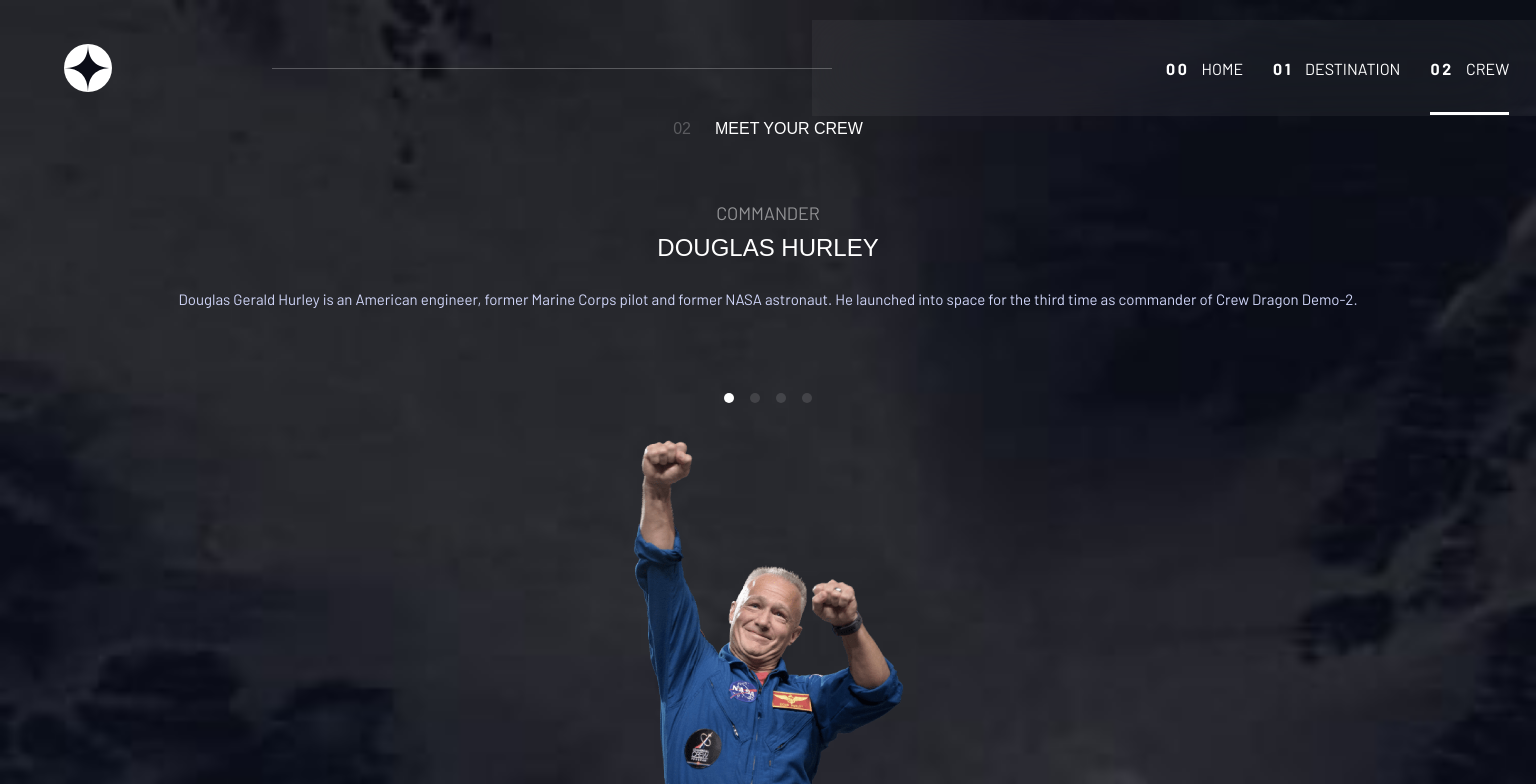
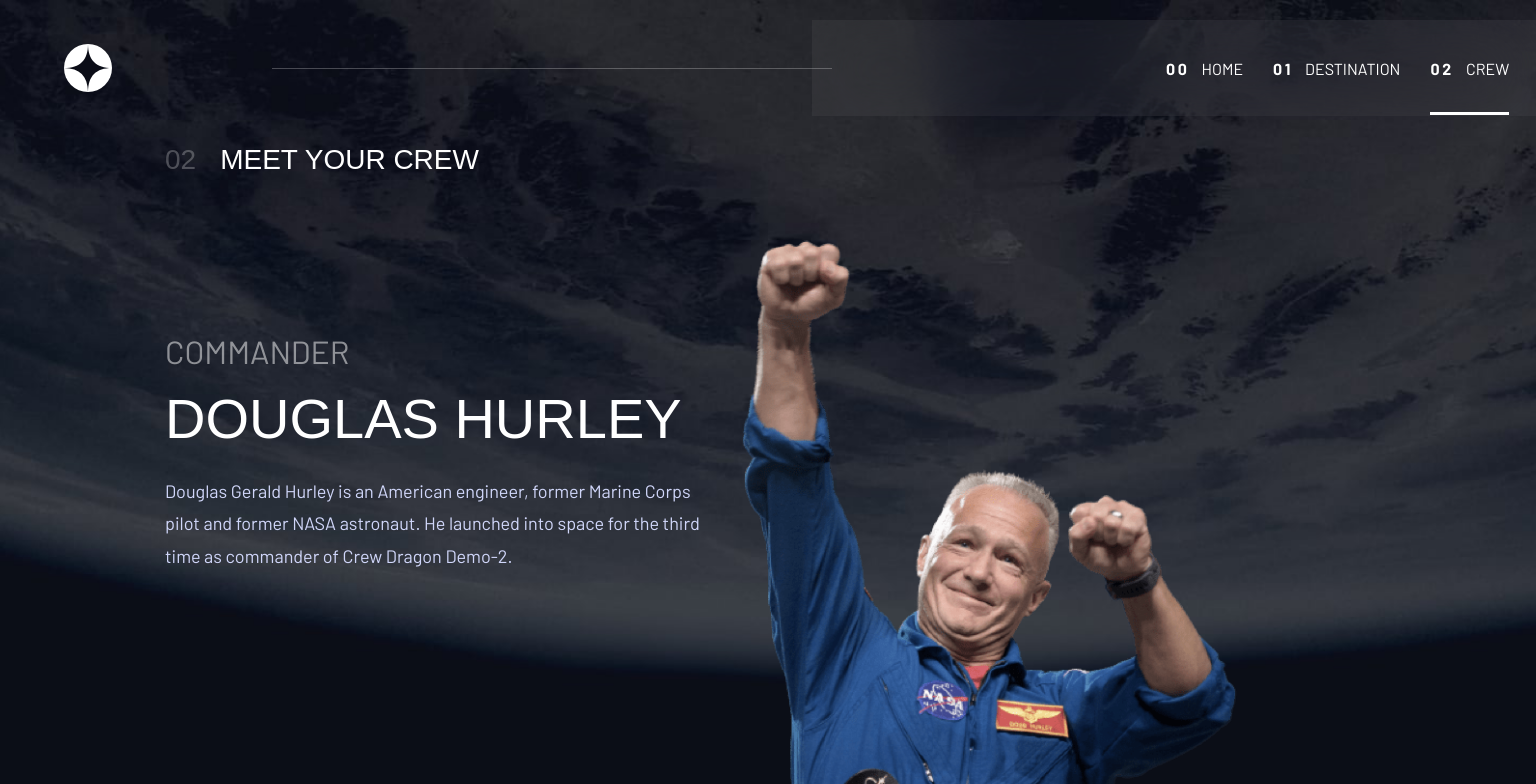
Before and after one commit to SabaMarghania1/space-tourism, a React (Vite) app: page /crew in a window 1536 px wide. Shown: the top 784 px of the page. Built offline with nearby package versions, Linux system fonts and the light colour scheme; a web font is replaced by a local one.

Commit message:
finished crew page

```diff
--- a/src/Pages/Crew.module.css
+++ b/src/Pages/Crew.module.css
@@ -5,6 +5,7 @@
     background-repeat: no-repeat;
     width:100%;
     min-height:100vh;
+
     transition: all 0.5s ease ;
 
     flex-direction: column;
@@ -118,3 +119,122 @@ color:#fff;
 .image__container img{
     width:100%
 }
+
+@media screen and (min-width:768px) {
+    .crewPage{
+        background: url(/crew/background-crew-tablet.jpg) ;
+        background-repeat: no-repeat;
+        background-size: cover;
+    }
+
+
+    .main{
+        padding:48px 48px 0 ;
+    }
+
+    .subtitle{
+        font-size: 20px;
+        justify-content: flex-start;
+    }
+
+    .content__container{
+        margin-top: 64px;
+    }
+
+    .content__header{
+        gap:16px
+    }
+
+    .role{
+        font-size: 24px;
+    }
+
+    .title{
+        font-size: 40px;
+    }
+    .first{
+        gap:63px;
+    }
+
+    .content__container{
+        padding:0 88px;
+    }
+
+    .image__container{
+        min-width:448px;
+        min-height:560px;
+    }
+
+    .image__container img{
+        width:100%;
+    }
+}
+
+
+@media screen and (min-width:1440px){
+    .crewPage{
+        background: url('/crew/background-crew-desktop.jpg') 50% / cover no-repeat, var(--color-very-dark-navy, #0B0D17);
+    }
+
+    .subtitle{
+        font-size: 28px;
+    }
+    .main{
+        padding:48px 165px
+    }
+
+    .content__container{
+       flex-direction: row;
+       padding:0;
+    }
+
+    .first{
+        align-items: flex-start;
+        justify-content: center;
+        gap:237px;
+        width:539px;
+    }
+
+    .content{
+        align-items: flex-start;
+    }
+
+    .content__header{
+        align-items: flex-start;
+        padding:0;
+    }
+
+    .role{
+        font-size: 32px;
+    }
+
+    .title{
+        font-size: 56px;
+    }
+
+    .paragraph{
+        font-size: 18px;
+        text-align: start;
+    }
+
+    .image__container{
+        max-width: 540px;
+        height:676px;
+        object-fit: cover;
+    }
+
+    .image__container img{
+        width: 100%;
+        height: 100%;
+    }
+
+    .circle{
+        width: 15px;
+        height: 15px;
+    }
+
+    .pagination{
+        gap:40px;
+    }
+
+}
```
